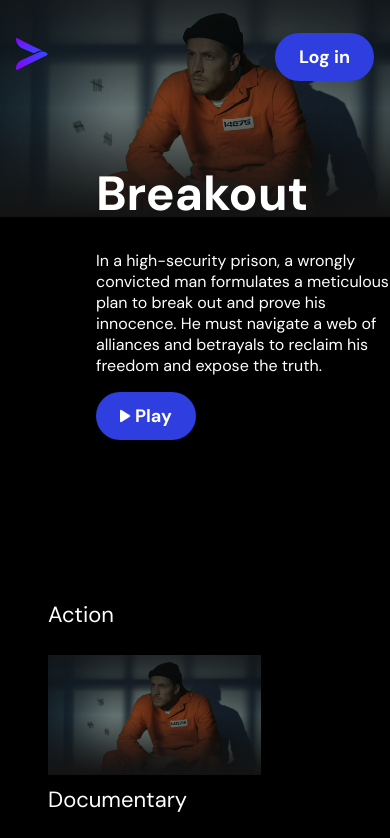
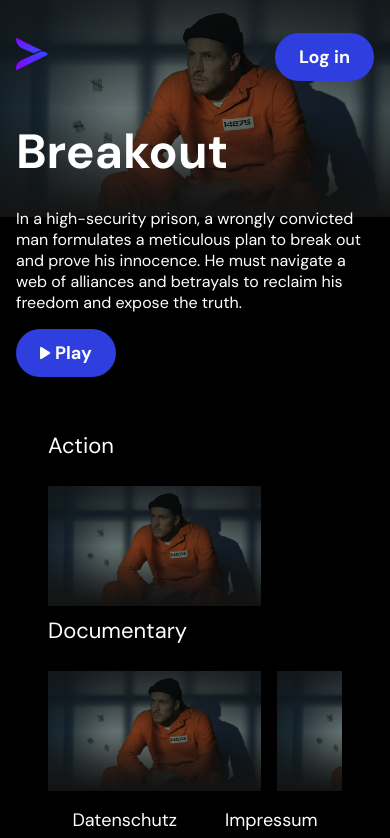
Before and after one commit to KevinMuellerDev/videoflix_frontend, a Next.js app: page /browse in a window 390 px wide. Shown: the top 838 px of the page. Built offline with nearby package versions, Linux system fonts and the light colour scheme.

Commit message:
made browsing responsive

```diff
--- a/src/components/Browse/ContentContainer/ContentContainer.tsx
+++ b/src/components/Browse/ContentContainer/ContentContainer.tsx
@@ -38,7 +38,7 @@ const ContentContainer = ({ data, genre }: ContentContainerProps) => {
               const video = e.currentTarget.querySelector('video');
               if (video) {
                 video.currentTime = 0;
-                video.style.opacity = '1'; // Video einblenden
+                video.style.opacity = '1';
                 video.play();
               }
             }}
@@ -46,7 +46,7 @@ const ContentContainer = ({ data, genre }: ContentContainerProps) => {
               const video = e.currentTarget.querySelector('video');
               if (video) {
                 video.pause();
-                video.style.opacity = '0'; // Video ausblenden
+                video.style.opacity = '0';
               }
             }}
             onClick={() => redirectToVideo(vid.video_file)}
@@ -69,7 +69,7 @@ const ContentContainer = ({ data, genre }: ContentContainerProps) => {
               src={vid.video_file}
               muted
               loop
-              className={styles.hoverVideo} // Referenziert die CSS-Klasse mit Transition
+              className={styles.hoverVideo}
             />
             {vid.title}
           </div>
--- a/src/components/Browse/PreviewAction/PreviewAction.module.css
+++ b/src/components/Browse/PreviewAction/PreviewAction.module.css
@@ -19,3 +19,11 @@
     font-size: 3rem !important;
   }
 }
+
+@media (width<=932px) {
+  .actionWrapper {
+    top: 8rem;
+    left: 0 !important;
+    padding: 0 1rem;
+  }
+}
--- a/src/pages/browse/index.module.css
+++ b/src/pages/browse/index.module.css
@@ -15,3 +15,9 @@
   z-index: 100;
   padding-top: 37.5rem;
 }
+
+@media (width<=932px) {
+  .contentContainer {
+    padding-top: 26.5rem;
+  }
+}
--- a/src/pages/index.module.css
+++ b/src/pages/index.module.css
@@ -25,6 +25,7 @@
   align-items: center;
   text-align: center;
   padding: 0 16px 36px;
+  min-height: 100dvh;
 }
 
 .signUpWrapper {
```
